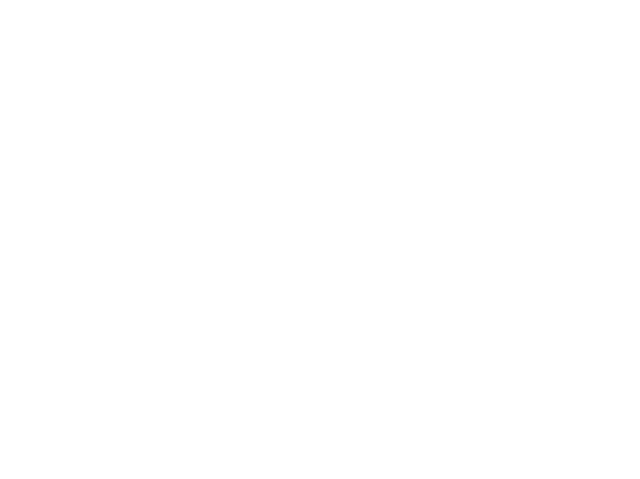
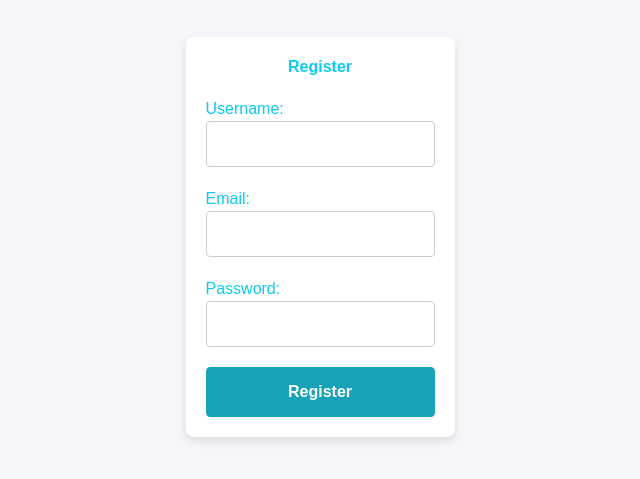
Before and after one commit to Tomhawk007/application, a React (Create React App) app: page /Register in a window 1280 px wide. Before the commit this address had no page. Shown: the part 187-666 px from the top of the page, without its empty margins (320-960 px from the left). Built offline with nearby package versions, Linux system fonts and the light colour scheme.

Commit message:
Added login and register page

```diff
--- a/src/App.css
+++ b/src/App.css
@@ -36,3 +36,124 @@
     transform: rotate(360deg);
   }
 }
+
+
+/* General Page Styling */
+body {
+  font-family: 'Arial', sans-serif;
+  background-color: #f4f6f9;
+  margin: 0;
+  padding: 0;
+  display: flex;
+  justify-content: center;
+  align-items: center;
+  min-height: 100vh;
+}
+
+/* Container for the form */
+.container {
+  max-width: 600px;
+  margin: 0 auto;
+  padding: 20px;
+  background-color: #ffffff;
+  border-radius: 8px;
+  box-shadow: 0 4px 8px rgba(0, 0, 0, 0.1);
+}
+
+/* Heading Styles */
+h3.text-info {
+  color: #17a2b8;
+  font-weight: bold;
+  margin-bottom: 20px;
+  text-align: center;
+}
+
+/* Form Group Styling */
+.form-group {
+  margin-bottom: 20px;
+}
+
+/* Label Styling */
+.text-info {
+  color: #17a2b8;
+  font-size: 16px;
+  font-weight: 500;
+}
+
+/* Input Fields */
+.form-control {
+  padding: 10px;
+  font-size: 16px;
+  width: 100%;
+  border: 1px solid #ccc;
+  border-radius: 4px;
+  transition: border-color 0.3s ease;
+}
+
+.form-control:focus {
+  border-color: #17a2b8;
+  outline: none;
+}
+
+/* Button Styling */
+.btn-info {
+  background-color: #17a2b8;
+  border-color: #17a2b8;
+  color: #fff;
+  padding: 12px 20px;
+  width: 100%;
+  font-size: 16px;
+  font-weight: bold;
+  border-radius: 4px;
+  cursor: pointer;
+  transition: background-color 0.3s ease;
+}
+
+.btn-info:hover {
+  background-color: #138496;
+  border-color: #138496;
+}
+
+.btn-info:active {
+  background-color: #117a8b;
+  border-color: #117a8b;
+}
+
+/* Styling for the "Register Here" link */
+#register-link {
+  text-align: center;
+  margin-top: 20px;
+}
+
+#register-link a {
+  color: #17a2b8;
+  font-size: 14px;
+  text-decoration: none;
+}
+
+#register-link a:hover {
+  text-decoration: underline;
+}
+
+/* Media Query for responsiveness */
+@media (max-width: 767px) {
+  .container {
+    padding: 15px;
+    margin: 10px;
+  }
+
+  h3.text-info {
+    font-size: 22px;
+    margin-bottom: 15px;
+  }
+
+  .form-control {
+    font-size: 14px;
+    padding: 8px;
+  }
+
+  .btn-info {
+    padding: 10px 18px;
+    font-size: 14px;
+  }
+}
--- a/src/App.js
+++ b/src/App.js
@@ -1,17 +1,41 @@
 
 import './App.css';
-import {BrowserRouter, Routes, Route} from "react-router-dom";
+import {BrowserRouter as Router, Routes, Route} from "react-router-dom";
+import Login from './components/Login';
+import Register from './components/Register';
+import SecondPage from './components/SecondPage';
 
-import Home from './pages/Home';
+// const App = () => {
+//   return <>
+//   <BrowserRouter>
+//   <Routes>
+//     <Route path="/login" element={<Login />} />
+//     <Route path="/Register" element={<Register />} />
+//     <Route path="/" element={<SecondPage />} />
+//   </Routes>
+//   </BrowserRouter>
+//   </>;
+// }
 
-const App = () => {
-  return <>
-  <BrowserRouter>
-  <Routes>
-    <Route path="/" element={<Home />} />
-  </Routes>
-  </BrowserRouter>
-  </>;
+// export default App;
+
+
+
+// App.js
+
+
+
+function App() {
+  return (
+    <Router>
+      <Routes>
+        <Route path="/register" element={<Register />} />
+        <Route path="/login" element={<Login />} />
+        <Route path="/dashboard" element={<SecondPage />} /> {/* Protect this route */}
+        <Route path="/" element={<Register />} /> {/* Default route */}
+      </Routes>
+    </Router>
+  );
 }
 
 export default App;
--- a/src/components/Login.js
+++ b/src/components/Login.js
@@ -1,8 +1,84 @@
-function Login(){
-    return (
-    <div>
-        This is Login page hello
+// function Login(){
+//     return (
+//     <div>
+//         This is Login page hellooooo
+//     </div>
+//       )
+//     }
+// export default Login;
+
+// Login.js
+import React, { useState } from 'react';
+import { useNavigate } from 'react-router-dom';
+
+const Login = () => {
+  const [input, setInput] = useState({
+    email: '',
+    password: ''
+  });
+  const [error, setError] = useState('');
+  const navigate = useNavigate();
+
+  const handleChange = (e) => {
+    const { name, value } = e.target;
+    setInput({
+      ...input,
+      [name]: value
+    });
+  };
+
+  const handleLogin = () => {
+    const user = JSON.parse(localStorage.getItem('user'));
+
+    if (user) {
+      // Check if email and password match
+      if (input.email === user.email && input.password === user.password) {
+        console.log('Login successful');
+        navigate('/dashboard'); // Redirect to dashboard after login
+      } else {
+        setError('Incorrect email or password');
+      }
+    } else {
+      setError('No registered user found. Please sign up first.');
+    }
+  };
+
+  return (
+    <div className="container mt-5">
+      <h3 className="text-center text-info">Login</h3>
+      <form className="form">
+        <div className="form-group">
+          <label htmlFor="email" className="text-info">Email:</label>
+          <input
+            type="email"
+            name="email"
+            id="email"
+            value={input.email}
+            onChange={handleChange}
+            className="form-control"
+          />
+        </div>
+
+        <div className="form-group">
+          <label htmlFor="password" className="text-info">Password:</label>
+          <input
+            type="password"
+            name="password"
+            id="password"
+            value={input.password}
+            onChange={handleChange}
+            className="form-control"
+          />
+        </div>
+
+        {error && <p className="text-danger text-center">{error}</p>}
+
+        <button type="button" onClick={handleLogin} className="btn btn-info btn-md">
+          Login
+        </button>
+      </form>
     </div>
-      )
-    }
+  );
+};
+
 export default Login;
--- a/src/components/Register.js
+++ b/src/components/Register.js
@@ -1,11 +1,100 @@
-import React from 'react'
+// import React, { useState } from 'react'
+
+// const Register = () => {
+
+//   const[input, setInput] = useState({
+//     name : "",
+//     email : "",
+//     password : "",
+//   })
+
+//   return (
+//     <div>
+//       Register
+//     </div>
+//   )
+// }
+
+// export default Register;
+
+
+// Register.js
+import React, { useState } from 'react';
+import { useNavigate } from 'react-router-dom';
 
 const Register = () => {
+  const [input, setInput] = useState({
+    name: '',
+    email: '',
+    password: ''
+  });
+  const navigate = useNavigate();
+
+  const handleChange = (e) => {
+    const { name, value } = e.target;
+    setInput({
+      ...input,
+      [name]: value
+    });
+  };
+
+  const handleRegister = () => {
+    if (input.name && input.email && input.password) {
+      // Save user details to localStorage
+      localStorage.setItem('user', JSON.stringify(input));
+      console.log('Registered:', input);
+      navigate('/login'); // Redirect to login page after registration
+    } else {
+      alert('Please fill in all fields');
+    }
+  };
+
   return (
-    <div>
-      Register
+    <div className="container mt-5">
+      <h3 className="text-center text-info">Register</h3>
+      <form className="form">
+        <div className="form-group">
+          <label htmlFor="name" className="text-info">Username:</label>
+          <input
+            type="text"
+            name="name"
+            id="name"
+            value={input.name}
+            onChange={handleChange}
+            className="form-control"
+          />
+        </div>
+
+        <div className="form-group">
+          <label htmlFor="email" className="text-info">Email:</label>
+          <input
+            type="email"
+            name="email"
+            id="email"
+            value={input.email}
+            onChange={handleChange}
+            className="form-control"
+          />
+        </div>
+
+        <div className="form-group">
+          <label htmlFor="password" className="text-info">Password:</label>
+          <input
+            type="password"
+            name="password"
+            id="password"
+            value={input.password}
+            onChange={handleChange}
+            className="form-control"
+          />
+        </div>
+
+        <button type="button" onClick={handleRegister} className="btn btn-info btn-md">
+          Register
+        </button>
+      </form>
     </div>
-  )
-}
+  );
+};
 
-export default Register
+export default Register;
--- a/src/components/SecondPage.js
+++ b/src/components/SecondPage.js
@@ -1,14 +1,61 @@
-function SecondPage(){
-    return(
-        <div>
-        <Navbar title="Ushereel" profile="Profile"
-    savedPosts="Saved Posts" analytics="Analytics"
-    setting="Settings" subs="Subscription"/>
+// import Navbar from './Navbar';
+// import TextForm from './TextForm';
+// import Login from './Login';
 
-    <div className='container'>
-      <TextForm heading="Post your Startup reels here"/>
+// function SecondPage(){
+//     return(
+
+//         <div>
+//           <Login/>
+//           <Navbar title="Ushereel" profile="Profile"
+//           savedPosts="Saved Posts" analytics="Analytics"
+//           setting="Settings" subs="Subscription"/>
+
+//           <div className='container'>
+//           <TextForm heading="Post your Startup reels here"/>
+//           </div>
+//         </div>
+//     )
+// }
+// export default SecondPage;
+
+
+// SecondPage.js
+import React, { useEffect } from 'react';
+import { useNavigate } from 'react-router-dom';
+import Navbar from './Navbar';
+import TextForm from './TextForm';
+
+
+function SecondPage() {
+  const navigate = useNavigate();
+
+  useEffect(() => {
+    // Check if user is logged in by checking localStorage for user data
+    const user = JSON.parse(localStorage.getItem('user'));
+
+    if (!user) {
+      // If no user is found, redirect to login page
+      navigate('/login');
+    }
+  }, [navigate]);
+
+  return (
+    <div>
+      <Navbar
+        title="Ushereel"
+        profile="Profile"
+        savedPosts="Saved Posts"
+        analytics="Analytics"
+        setting="Settings"
+        subs="Subscription"
+      />
+
+      <div className="container">
+        <TextForm heading="Post your Startup reels here" />
+      </div>
     </div>
-    </div>
-    )
+  );
 }
+
 export default SecondPage;
--- a/src/pages/Home.js
+++ /dev/null
@@ -1,25 +0,0 @@
-import React from 'react'
-import Navbar from './components/Navbar';
-import TextForm from './components/TextForm';
-import Login from './components/Login';
-
-function Home() {
-    return (
-      <>
-      <Login/>
-      <Navbar title="Ushereel" profile="Profile"
-      savedPosts="Saved Posts" analytics="Analytics"
-      setting="Settings" subs="Subscription"/>
-
-      <div className='container'>
-        <TextForm heading="Post your Startup reels here"/>
-      </div>
-
-
-      </>
-    );
-  }
-
-
-
-export default Home;
```
